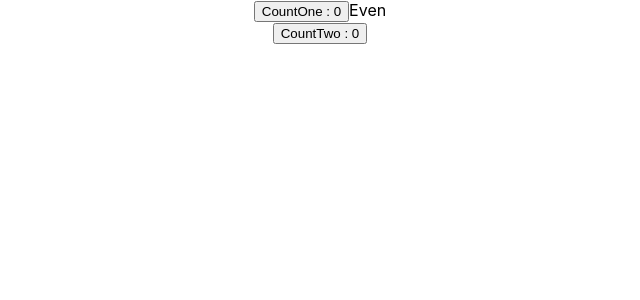
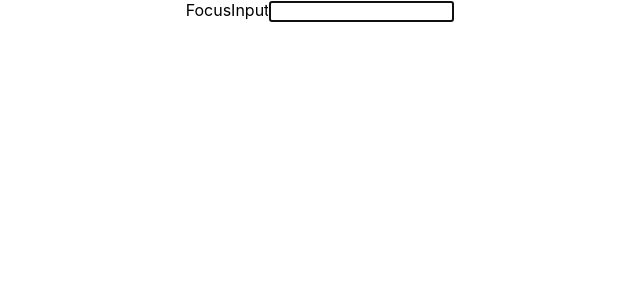
Before and after one commit to PlanZGit/ReactHook, a React (Create React App) app in the folder my-app/: page / in a window 1280 px wide. Shown: the top 300 px of the page, without its empty margins (320-960 px from the left). Built offline with nearby package versions, Linux system fonts and the light colour scheme.

Commit message:
Added useRef Hook

```diff
--- a/my-app/src/App.js
+++ b/my-app/src/App.js
@@ -1,6 +1,7 @@
 // import React, { useReducer } from "react";
 import "./App.css";
-import Counter from "./components/Counter";
+import FocusInput from "./components/FocusInput";
+// import Counter from "./components/Counter";
 // import DataFetchingOne from "./components/DataFetchingOne";
 // import DataFetchingTwo from "./components/DataFetchingTwo";
 // import HookComponentA from "./components/HookComponentA";
@@ -83,7 +84,8 @@
       {/* <DataFetchingOne />
       <DataFetchingTwo /> */}
 
-      <Counter />
+      {/* <Counter /> */}
+      <FocusInput />
     </div>
   );
 }
--- /dev/null
+++ b/my-app/src/components/FocusInput.js
@@ -0,0 +1,19 @@
+import React, { useEffect, useRef } from "react";
+
+function FocusInput() {
+  const inputRef = useRef(null);
+
+  useEffect(() => {
+    //foucus the input elememt
+    inputRef.current.focus();
+  }, []);
+
+  return (
+    <div>
+      FocusInput
+      <input type="text" ref={inputRef} />
+    </div>
+  );
+}
+
+export default FocusInput;
```
Also changed, not shown: 1 other file (tests, documents, lock files or other folders).
